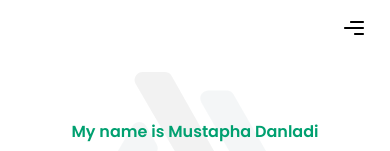
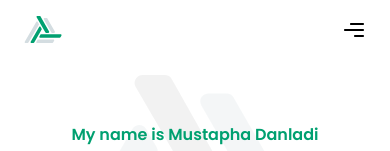
Before and after one commit to mmustaphak/ui-ux-portfolio, a React (Vite) app: page / in a window 390 px wide. Shown: the top 151 px of the page. Built offline with nearby package versions, Linux system fonts and the light colour scheme.

Commit message:
Fixed the logo not showing up on larger screen sizes

```diff
--- a/src/components/Header.jsx
+++ b/src/components/Header.jsx
@@ -19,7 +19,7 @@ export default function Header() {
       <nav className="px-6 py-4 flex justify-between items-center min-[500px]:pt-[2.5rem] min-[500px]:pb-10 lg:pt-[65px]">
         <Link to="/">
           <svg
-            className="min-[500px]:w-14 lg:w-[85px]"
+            className="min-w-[39px] min-h-[27px] min-[500px]:w-14 lg:w-[85px]"
             viewBox="0 0 39 27"
             fill="none"
             xmlns="http://www.w3.org/2000/svg"
```
